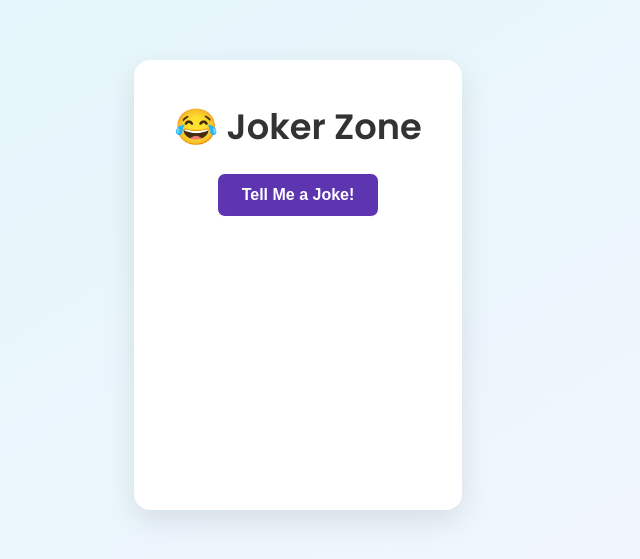
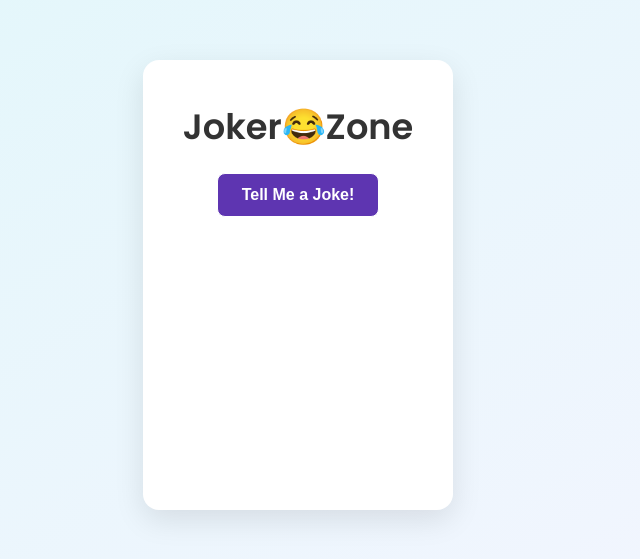
Before and after one commit to sonu-kumar-20/my-app, a React (Vite) app: page / in a window 1280 px wide. Shown: the part 115-674 px from the top of the page, without its empty margins (342-982 px from the left). Built offline with nearby package versions, Linux system fonts and the light colour scheme; no server answers.

Commit message:
Updated styles and layout

```diff
--- a/src/ApiUse.jsx
+++ b/src/ApiUse.jsx
@@ -20,10 +20,7 @@ const Joker = () => {
 
   return (
     <div className="joker-container">
-      <h1>😂 Joker Zone</h1>
-      <button className="joke-button" onClick={getNewJoke}>
-        Tell Me a Joke!
-      </button>
+      <h1> Joker😂Zone</h1>
 
       {joke && (
         <div className="joke-box">
@@ -31,6 +28,10 @@ const Joker = () => {
           <p>{joke.punchline}</p>
         </div>
       )}
+       <button className="joke-button" onClick={getNewJoke}>
+        Tell Me a Joke!
+      </button>
+
     </div>
   );
 };
```
